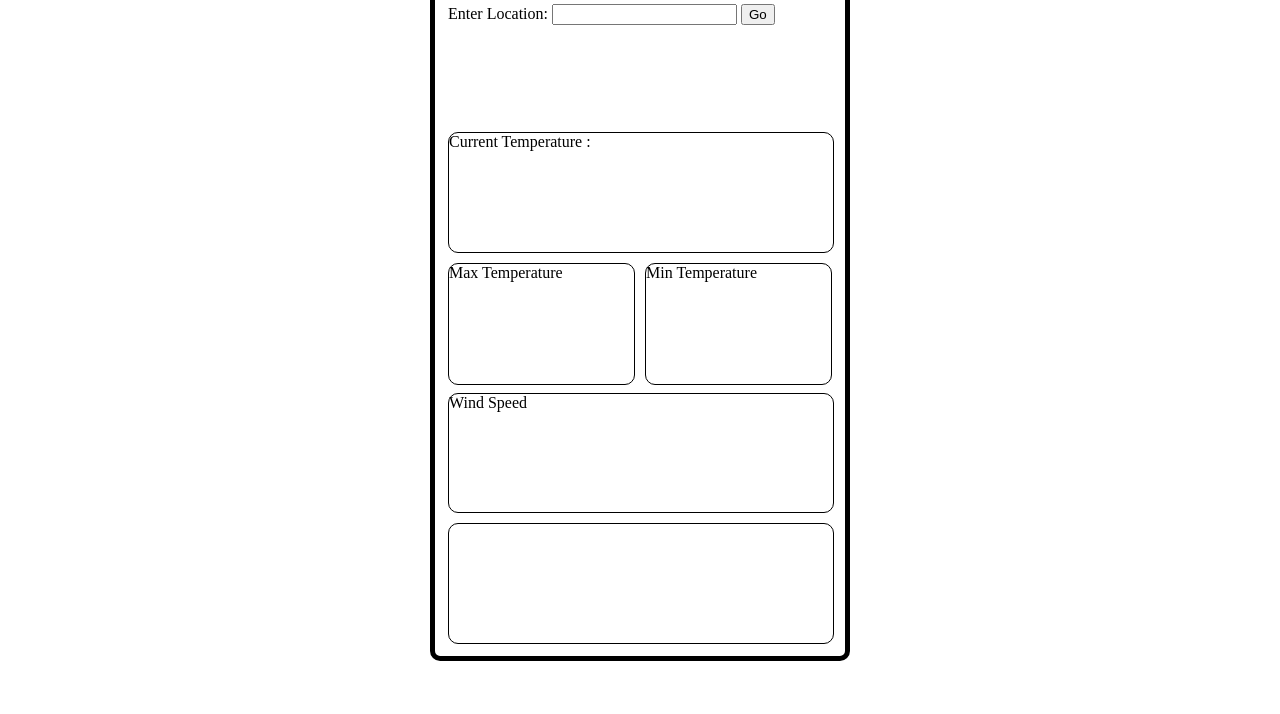
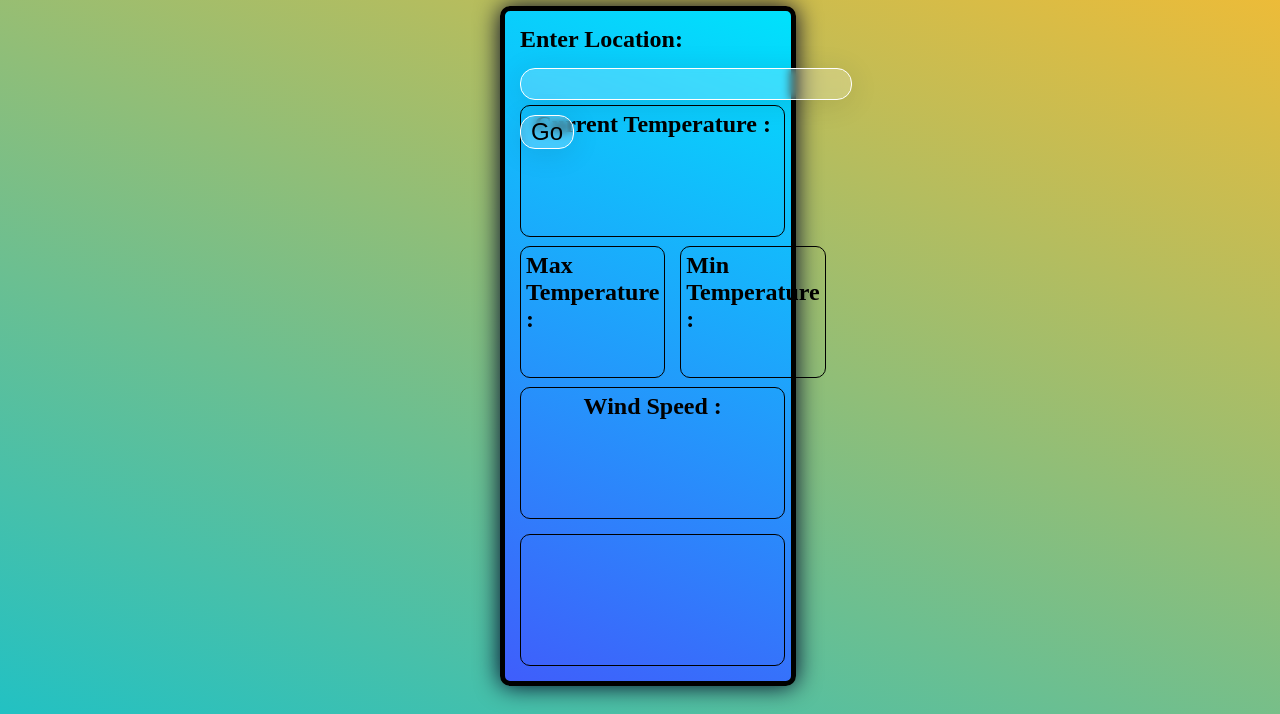
Before and after one commit to Axyl07/weather-app, a website built with webpack: page src/template.html in a window 1280 px wide. Shown: the part 102-816 px from the top of the page. Built offline with nearby package versions, Linux system fonts and the light colour scheme; a web font is replaced by a local one.

Commit message:
Update UI

```diff
--- a/src/index.css
+++ b/src/index.css
@@ -1,57 +1,89 @@
 body {
+width: 100vw;
+height: 100vh;
+  background: rgb(34,193,195);
+background: linear-gradient(22deg, rgba(34,193,195,1) 0%, rgba(253,187,45,1) 100%);
+  font-family: 'Inclusive Sans';
+  font-weight: 700;
   display: flex;
   flex-direction: column;
   align-items: center;
   justify-content: center;
 }
 .main {
+  background: rgb(63,94,251);
+background: linear-gradient(22deg, rgba(63,94,251,1) 0%, rgba(0,226,252,1) 100%);
     display: flex;
     flex-direction: column;
-padding: 1%;
-gap: 10px;
+padding: 15px;
+gap: 15px;
   height: 80vh;
-  width: 30vw;
+  width: 20vw;
   border: 5px solid black;
   border-radius: 10px;
+  box-shadow: 0px 0px 25px  rgb(2,0,36) ;
 }
 form {
-  height: 15vh;
+  font-size: 1.5em;
+  height: 8vh;
 }
-.currentTempDiv {
-border-radius: 10px;
-  height: 15vh;
-  width: 100%;
-  border: 1px solid black;
+input{
+  margin: 15px 0px;
+padding: 1px 10px;
+background: rgba(255, 255, 255, 0.21);
+border-radius: 15px;
+box-shadow: 0 4px 30px rgba(0, 0, 0, 0.1);
+backdrop-filter: blur(4.7px);
+-webkit-backdrop-filter: blur(4.7px);
+border: 1px solid rgba(255, 255, 255, 1);
+  font-size: 1.5rem;
+
+}
+#go{
+  cursor: pointer;
+  padding: 2px 10px;
+font-size: 1.5rem;
+background: rgba(255, 255, 255, 0.21);
+border-radius: 15px;
+box-shadow: 0 4px 30px rgba(0, 0, 0, 0.1);
+backdrop-filter: blur(4.7px);
+-webkit-backdrop-filter: blur(4.7px);
+border: 1px solid rgba(255, 255, 255, 1);
+transition: 0.1s ease-in;
+}
+#go:hover{
+ transform: scale(1.05);
 }
 .maxAndminTempDiv {
-    gap: 10px;
+    gap: 15px;
     display: flex;
   border-radius: 10px;
   height: 15vh;
-  width: 100%;
-
+  width: 102%;
+  align-items: center;
 }
-.maxTempDiv{
-    border-radius: 10px;
-    height: 15vh;
-    width: 50%;
-    border: 1px solid black;
-}
-.minTempDiv{
-    border-radius: 10px;
-    height: 15vh;
-    width: 50%;
-    border: 1px solid black;
-}
-.windSpeed {
+.currentTempDiv,.maxTempDiv,.minTempDiv,.windSpeed,.description {
+  color: black;
+  font-size: 1.5em;
+  display: flex;
+  flex-direction: column;
+  justify-content: flex-start;
+  padding: 5px;
+  align-items: center;
 border-radius: 10px;
   height: 15vh;
-  width: 100%;
+  width: 99%;
   border: 1px solid black;
+    transition: 0.1s ease-in;
 }
-.description {
-  border-radius: 10px;
-  height: 15vh;
-  width: 100%;
-  border: 1px solid black;
+
+.currentTempDiv:hover,.maxTempDiv:hover,.minTempDiv:hover,.windSpeed:hover,.description:hover{
+  cursor: pointer;
+  transform: scale(1.02);
+  background: rgba(255, 255, 255, 0.21);
+border-radius: 16px;
+box-shadow: 0 4px 30px rgba(0, 0, 0, 0.1);
+backdrop-filter: blur(4.7px);
+-webkit-backdrop-filter: blur(4.7px);
+border: 2px solid rgba(255, 255, 255, 1);
 }
--- a/src/index.js
+++ b/src/index.js
@@ -16,12 +16,12 @@ goButton.addEventListener("click", (event) => {
             description: dataObject.days[0].description,
           };
     console.log(createdDataObject);
+    console.log(`for ${locationInputValue}:`);
     console.log("current temp " + createdDataObject.currenttemp);
     console.log("max temp " + createdDataObject.hightemp);
     console.log("min temp " + createdDataObject.lowtemp);
     console.log("windspeed " + createdDataObject.wind);
     console.log("description " + createdDataObject.description);
-    console.log(`for ${locationInputValue}:`);
     const currentTempDiv = document.querySelector(".currentTempDiv");
     const maxTempDiv = document.querySelector(".maxTempDiv");
     const minTempDiv = document.querySelector(".minTempDiv");
@@ -29,11 +29,11 @@ goButton.addEventListener("click", (event) => {
     const description = document.querySelector(".description");
 
     // FIll UI
-    currentTempDiv.textContent = createdDataObject.currenttemp;
-    maxTempDiv.textContent = createdDataObject.hightemp;
-    minTempDiv.textContent = createdDataObject.lowtemp;
-    windSpeed.textContent = createdDataObject.wind;
-    description.textContent = createdDataObject.description;
+    currentTempDiv.textContent ='Current Temperature : '+ createdDataObject.currenttemp;
+    maxTempDiv.textContent ='Max Temperature : '+ createdDataObject.hightemp;
+    minTempDiv.textContent ='Min Temperature : '+ createdDataObject.lowtemp;
+    windSpeed.textContent ='Wind Speed : '+ createdDataObject.wind;
+    description.textContent =' '+ createdDataObject.description;
    });
   event.preventDefault();
 });
--- a/src/template.html
+++ b/src/template.html
@@ -4,6 +4,9 @@
     <meta charset="UTF-8">
     <meta name="viewport" content="width=device-width, initial-scale=1.0">
     <title>Weather App</title>
+    <style>
+        @import url('https://fonts.googleapis.com/css2?family=Cabin+Sketch:wght@400;700&family=Inclusive+Sans:ital@0;1&family=Merriweather:ital,wght@0,300;0,400;0,700;0,900;1,300;1,400;1,700;1,900&family=Noto+Sans+Display:ital,wght@0,100..900;1,100..900&family=Noto+Sans:ital,wght@0,100..900;1,100..900&family=Nunito:ital,wght@0,200..1000;1,200..1000&family=Oswald:wght@200..700&family=Poppins:ital,wght@0,100;0,200;0,300;0,400;0,500;0,600;0,700;0,800;0,900;1,100;1,200;1,300;1,400;1,500;1,600;1,700;1,800;1,900&display=swap');
+        </style>
 </head>
 <body>
     <h1>Weather</h1>
@@ -16,10 +19,10 @@
  </form>
  <div class="currentTempDiv">Current Temperature :</div>
  <div class="maxAndminTempDiv">
-     <div class="maxTempDiv">Max Temperature</div>
-     <div class="minTempDiv">Min Temperature</div>
+     <div class="maxTempDiv">Max Temperature :</div>
+     <div class="minTempDiv">Min Temperature :</div>
  </div>
- <div class="windSpeed">Wind Speed</div>
+ <div class="windSpeed">Wind Speed :</div>
  <div class="description"></div>
 
 
```
